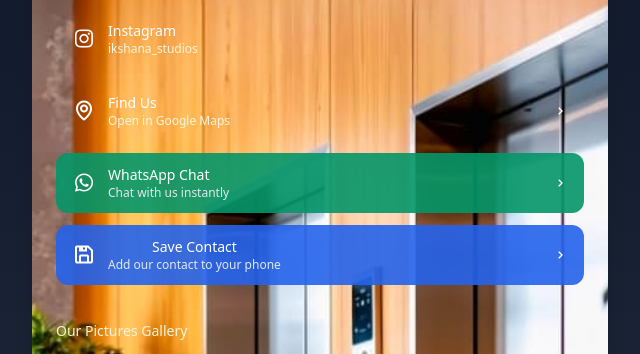
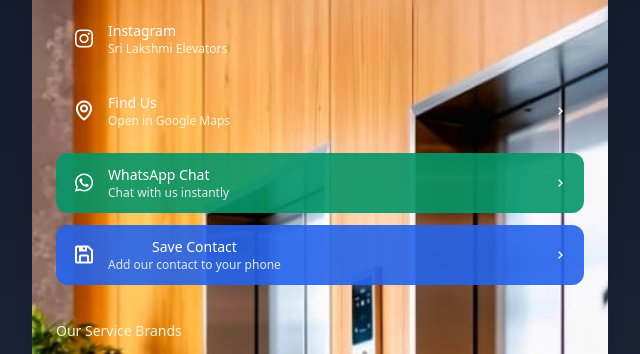
Before and after one commit to Samrat-11/sri-LAE-elevators-NFC-card, a plain HTML site: page index.html in a window 1280 px wide. Shown: the part 227-581 px from the top of the page, 320-960 px from the left. Drawn offline with nearby package versions, Linux system fonts and the light colour scheme.

Commit message:
small edits

```diff
--- a/index.html
+++ b/index.html
@@ -43,7 +43,7 @@
         <a href="https://www.instagram.com/" target="_blank" class="btn-action flex items-center justify-between px-4 py-3 rounded-xl bg-white/6 hover:bg-white/10">
           <div class="flex items-center gap-3"><i class='bx bxl-instagram text-2xl'></i><div>
             <div class="text-sm">Instagram</div>
-            <div class="text-xs text-slate-400" style="color: beige;">ikshana_studios</div>
+            <div class="text-xs text-slate-400" style="color: beige;">Sri Lakshmi Elevators</div>
           </div></div>
           <i class='bx bx-chevron-right'></i>
         </a>
@@ -102,7 +102,7 @@
 
       <!-- Image Gallery Section -->
       <div class="mt-6">
-        <h3 class="text-sm text-slate-300 mb-4" style="color: beige;">Our Pictures Gallery</h3>
+        <h3 class="text-sm text-slate-300 mb-4" style="color: beige;">Our Service Brands</h3>
         <div class="grid grid-cols-2 gap-4">
           <!-- Image 1 -->
           <div class="w-full overflow-hidden rounded-xl">
```
